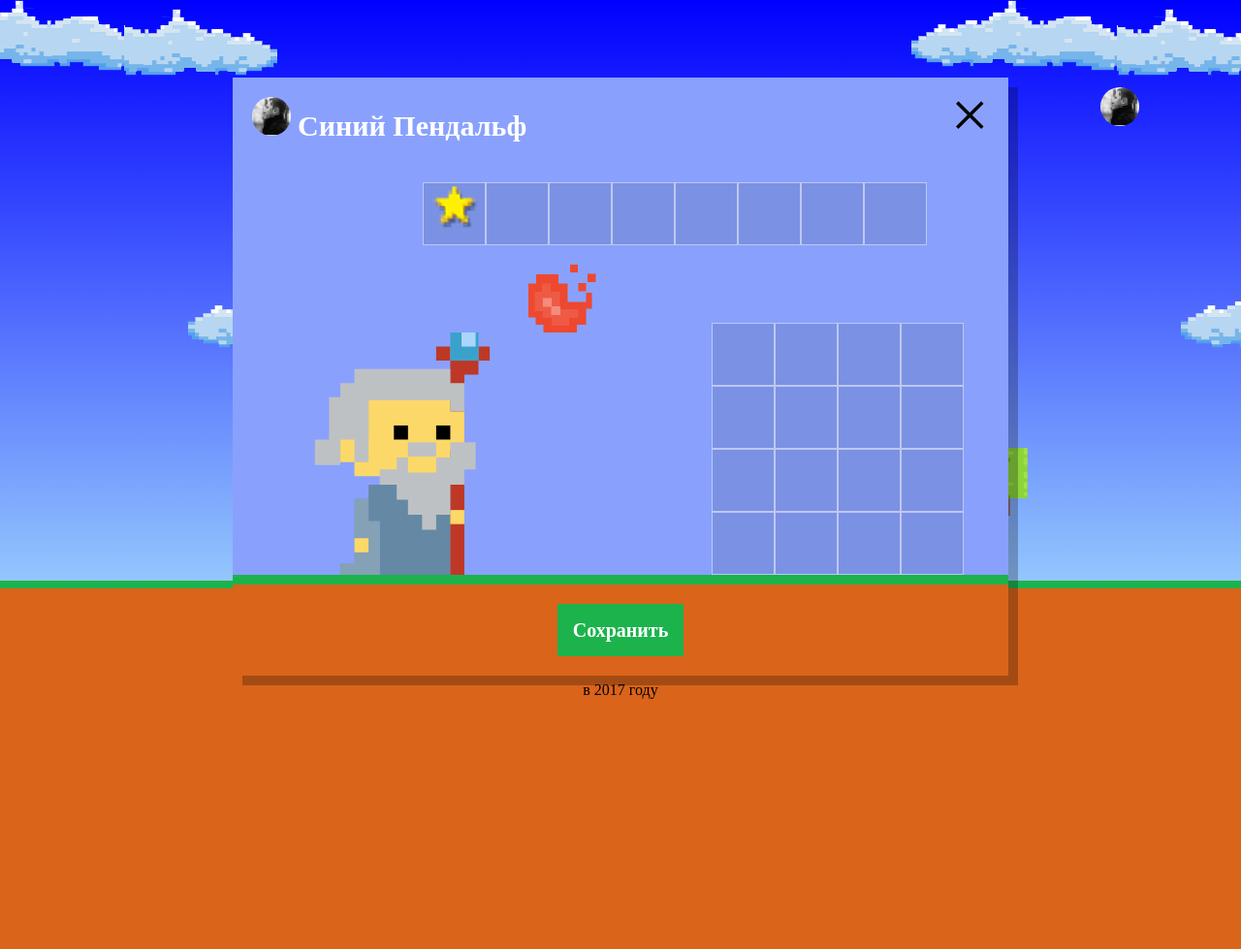
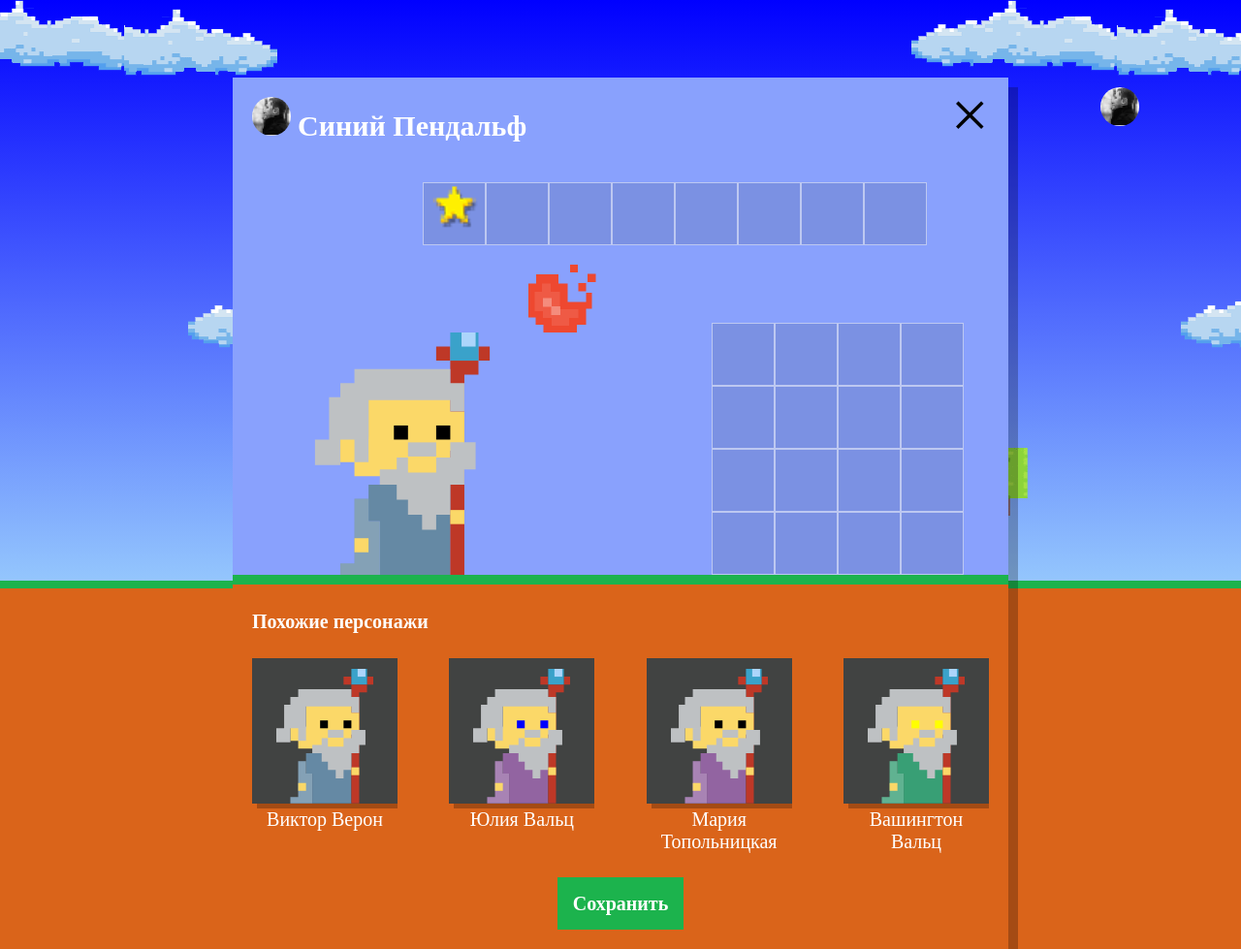
Before and after one commit to Prince-Dmitry/110311-code-and-magick, a website: page index.html in a window 1280 px wide. Shown: the whole page at 97% size. Before the commit the page ends 800 px from the top, so only its background shows below. Drawn offline with Linux system fonts and the light colour scheme; a web font is replaced by a local one.

Commit message:
Исправление замечаний

```diff
--- a/index.html
+++ b/index.html
@@ -181,8 +181,8 @@
   </div>
 </template>
 
+<script src="js/setup.js"></script>
 <script src="js/game.js"></script>
-<script src="js/setup.js"></script>
 
 </body>
 </html>
--- a/js/setup.js
+++ b/js/setup.js
@@ -1,49 +1,49 @@
 'use strict';
 
-var userDialog = document.querySelector('.setup');
-userDialog.classList.remove('hidden');
+var setup = document.querySelector('.setup');
+var setupSimilar = document.querySelector('.setup-similar');
+var similarWizardTemplate = document.querySelector('#similar-wizard-template').content.querySelector('.setup-similar-item');
+var setupSimilarList = document.querySelector('.setup-similar-list');
 
-var similarListElement = document.querySelector('.setup-similar-list');
-var similarWizardTemplate = document.querySelector('#similar-wizard-template').content.querySelector('.setup-similar-item');
-
-var firstName = ['Иван', 'Хуан Себастьян', 'Мария', 'Кристоф', 'Виктор', 'Юлия', 'Люпита', 'Вышингтон'];
+var firstName = ['Иван', 'Хуан Себастьян', 'Мария', 'Кристоф', 'Виктор', 'Юлия', 'Люпита', 'Вашингтон'];
 var lastName = ['да Марья', 'Верон', 'Мирабелла', 'Вальц', 'Онопко', 'Топольницкая', 'Нионго', 'Ирвинг'];
 var coatColor = ['rgb(101, 137, 164)', 'rgb(241, 43, 107)', 'rgb(146, 100, 161)', 'rgb(56, 159, 117)', 'rgb(215, 210, 55)', 'rgb(0, 0, 0)'];
-var eyeColor = ['black', 'red', 'blue', 'yellow', 'green'];
-var numberOfWizzards = 4;
+var eyesColor = ['black', 'red', 'blue', 'yellow', 'green'];
 
-var getRandom = function (documentLength) {
-  return Math.round(Math.random() * (documentLength - 1) + 1);
+var getRandom = function (startIndex, endIndex) {
+  return Math.floor(startIndex + Math.random() * (endIndex - startIndex + 1));
 };
 
-var getRandomWizzard = function (first, last, coat, eye, number) {
-  for (var i = 0; i < number; i++) {
-    var differencesOfWizzard = [];
-    var randomFirstName = getRandom(first.length);
-    var randomLastName = getRandom(last.length);
-    var randomCoatColor = getRandom(coat.length);
-    var randomEyeColor = getRandom(eye.length);
-    differencesOfWizzard[i].name.push(first[' + randomFirstName + '] + last[' + randomLastName + ']);
-    differencesOfWizzard[i].coatColor.push(coat[' + randomCoatColor + ']);
-    differencesOfWizzard[i].eyeColor.push(eye[' + randomEyeColor + ']);
+var getRandomWizzard = function (n) {
+  var arr = [];
+  for (var i = 0; i < n; i++) {
+    arr[i] = {
+      name: firstName[getRandom(0, firstName.length - 1)] + ' ' + lastName[getRandom(0, lastName.length - 1)],
+      coatColor: coatColor[getRandom(0, coatColor.length - 1)],
+      eyesColor: eyesColor[getRandom(0, eyesColor.length - 1)]
+    };
   }
-  return differencesOfWizzard;
+  return arr;
 };
 
-var differencesOfWizzard = getRandomWizzard(firstName, lastName, coatColor, eyeColor, numberOfWizzards);
-
-var renderWizard = function (massive) {
-  var wizardElement = similarWizardTemplate.cloneNode(true);
-  wizardElement.querySelector('.setup-similar-label').textContent = massive.name;
-  wizardElement.querySelector('.wizard-coat').style.fill = massive.coatColor;
-  wizardElement.querySelector('.wizard-eye').style.fill = massive.eyeColor;
-  return wizardElement;
+var renderWizard = function (wizard) {
+  var element = similarWizardTemplate.cloneNode(true);
+  element.querySelector('.setup-similar-label').textContent = wizard.name;
+  element.querySelector('.wizard-coat').style.fill = wizard.coatColor;
+  element.querySelector('.wizard-eyes').style.fill = wizard.eyesColor;
+  element.querySelector('.setup-similar-label').style.textAlign = 'center';
+  return element;
 };
 
-var fragment = document.createDocumentFragment();
-for (var i = 0; i < numberOfWizzards; i++) {
-  fragment.appendChild(renderWizard(differencesOfWizzard[i]));
-}
-similarListElement.appendChild(fragment);
+var collectWizards = function (arr, wizard) {
+  var fragment = document.createDocumentFragment();
+  for (var i = 0; i < arr.length; i++) {
+    fragment.appendChild(wizard(arr[i]));
+  }
+  return fragment;
+};
 
-userDialog.querySelector('.setup-similar').classList.remove('hidden');
+var wizards = getRandomWizzard(4);
+setupSimilarList.appendChild(collectWizards(wizards, renderWizard));
+setup.classList.remove('hidden');
+setupSimilar.classList.remove('hidden');
```
